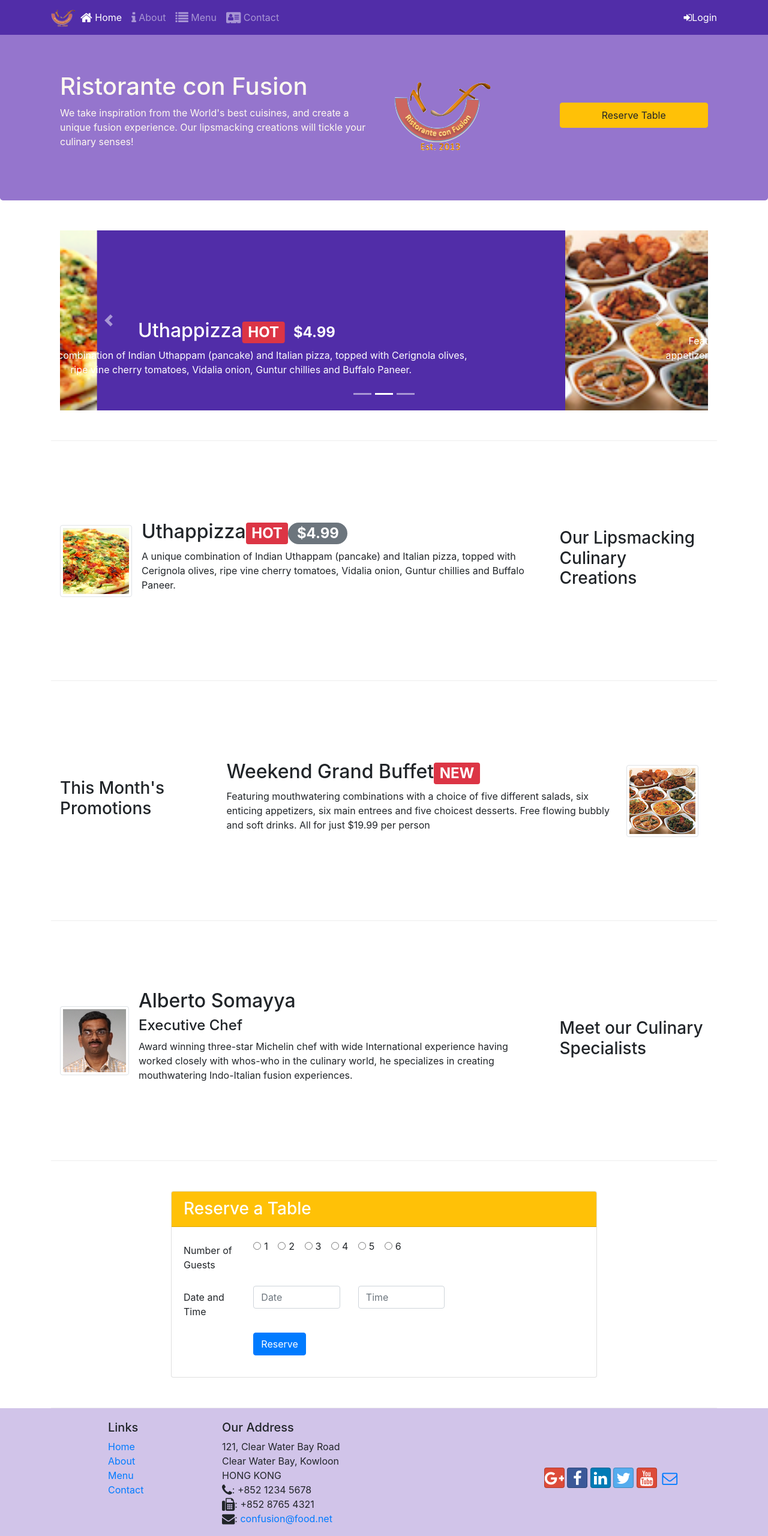
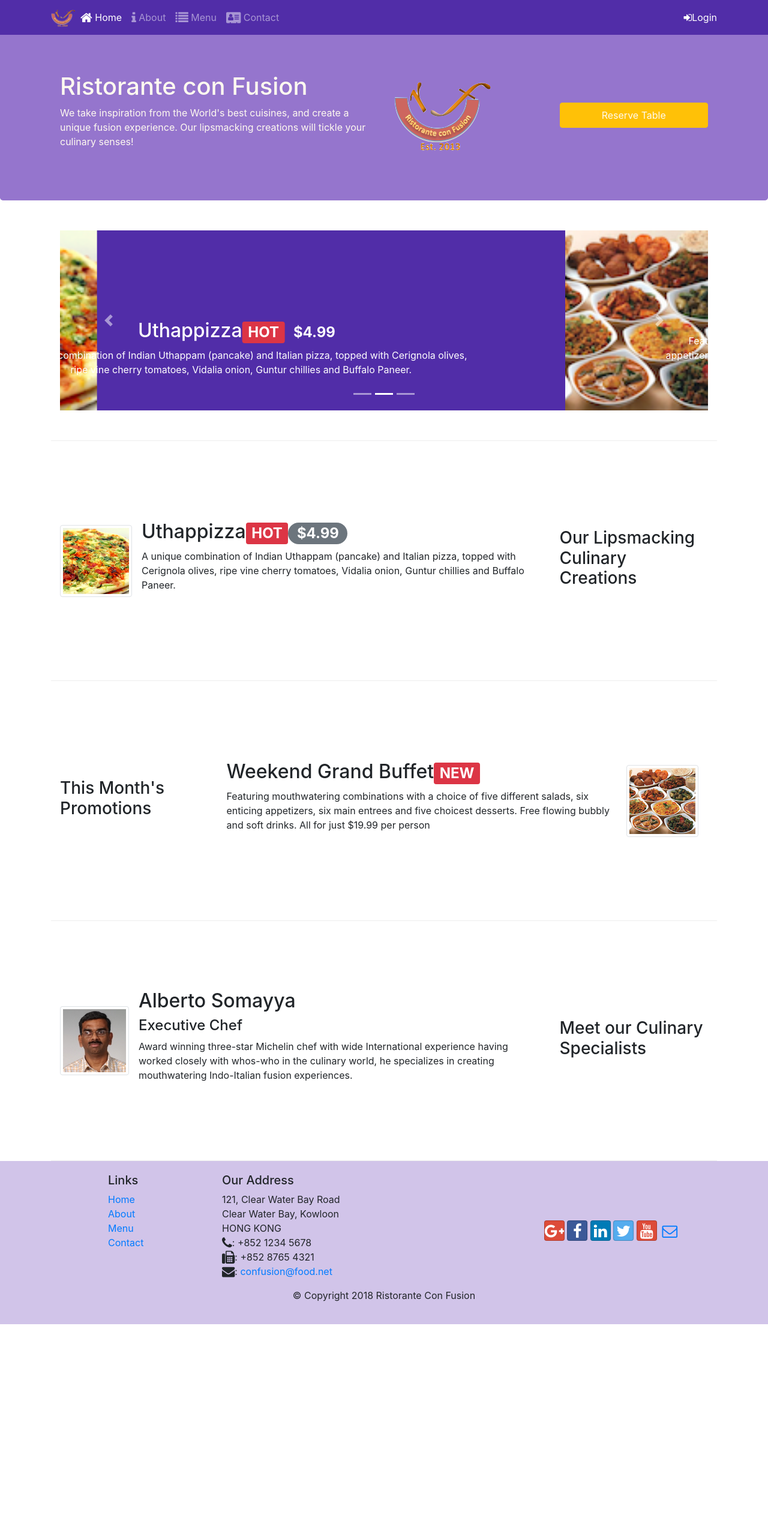
Before and after one commit to HeroicHitesh/script_foundation, a website: page index.html in a window 1280 px wide. Shown: the top 2560 px of the page at 60% size. After the commit the page ends 2207 px from the top, so only its background shows below. Drawn offline with nearby package versions, Linux system fonts and the light colour scheme.

Commit message:
Assignment-3

```diff
--- a/index.html
+++ b/index.html
@@ -75,6 +75,7 @@
             </div>
         </div>
     </div>
+
     <header class="jumbotron">
         <div class="container">
             <div class="row row-header">
@@ -87,9 +88,9 @@
                 </div>
                 <div class="col-12 col-sm align-self-center">
                     <a role="button" class="btn btn-block nav-link btn-warning"
-                        data-toggle="tooltip" data-html="true"
+                        data-html="true"
                         title="Or Call us at <br><strong>+852 12345678</strong></br>" data-placement="bottom"
-                        href="#reserveTable">Reserve Table</a>
+                        data-toggle="modal" data-target="#reserveTable">Reserve Table</a>
                 </div>
             </div>
         </div>
@@ -183,15 +184,16 @@
             </div>
         </div>
 
-        <div class="row row-content align-items-center">
-            <div class="container">
-                <div class="row">
-                    <div class="col-sm-2">
+        <div id="reserveTable" class="modal fade" role="dialog">
+            <div class="modal-dialog modal-lg" role="content">
+                <div class="modal-content">
+                    <div class="modal-header">
+                        <h4 class="modal-title">Reserve a Table</h4>
+                        <button type="button" class="close" data-dismiss="modal">
+                            &times;
+                        </button>
                     </div>
-                    <div class="col-sm-8">
-                        <div class="card">
-                            <h3 class="card-header bg-warning text-white">Reserve a Table</h3>
-                            <div class="card-body">
+                    <div class="modal-body">
                         <form id="reserveTable">
                             <div class="form-group row">
                                 <label for="guest" class="col-12 col-sm-2 col-form-label">Number of Guests</label>
@@ -223,6 +225,17 @@
                                 </div>
                             </div>
                             <div class="form-group row">
+                                <label for="dateTime" class="col-12 col-sm-2 col-form-label">Section</label>
+                                <div class="btn-group btn-group-toggle" data-toggle="buttons">
+                                    <label class="btn btn-success active">
+                                        <input type="radio" name="options" id="option1" autocomplete="off" checked>Non-Smoking
+                                    </label>
+                                    <label class="btn btn-danger">
+                                        <input type="radio" name="options" id="option2" autocomplete="off">Smoking
+                                    </label>
+                                </div>
+                            </div>
+                            <div class="form-group row">
                                 <label for="dateTime" class="col-12 col-sm-2 col-form-label">Date and Time</label>
                                 <div class="col-12 col-sm-3">
                                     <input type="text" class="form-control" id="date" name="date" placeholder="Date">
@@ -232,17 +245,12 @@
                                 </div>
                             </div>
                             <div class="form-group row">
-                                        <div class="offset-md-2 col-md-10">
-                                            <button type="submit" class="btn btn-primary">
-                                                Reserve
-                                            </button>
+                                <div class="offset-md-2 col-md">
+                                    <button type="button" class="btn btn-secondary" data-dismiss="modal">Cancel</button>
+                                    <button type="submit" class="btn btn-primary">Reserve</button>
                                 </div>
                             </div>
                         </form>
-                            </div>
-                        </div>
-                    </div>
-                    <div class="col-sm-2">
                     </div>
                 </div>
             </div>
@@ -294,11 +302,6 @@
     <script src="node_modules/jquery/dist/jquery.slim.min.js"></script>
     <script src="node_modules/popper.js/dist/umd/popper.min.js"></script>
     <script src="node_modules/bootstrap/dist/js/bootstrap.min.js"></script>
-    <script>
-        $(document).ready(function() {
-            $('[data-toggle="tooltip"]').tooltip();
-        });
-    </script>
 </body>
 
 </html>
```
Lines whose indentation alone changed are shown as unchanged.
